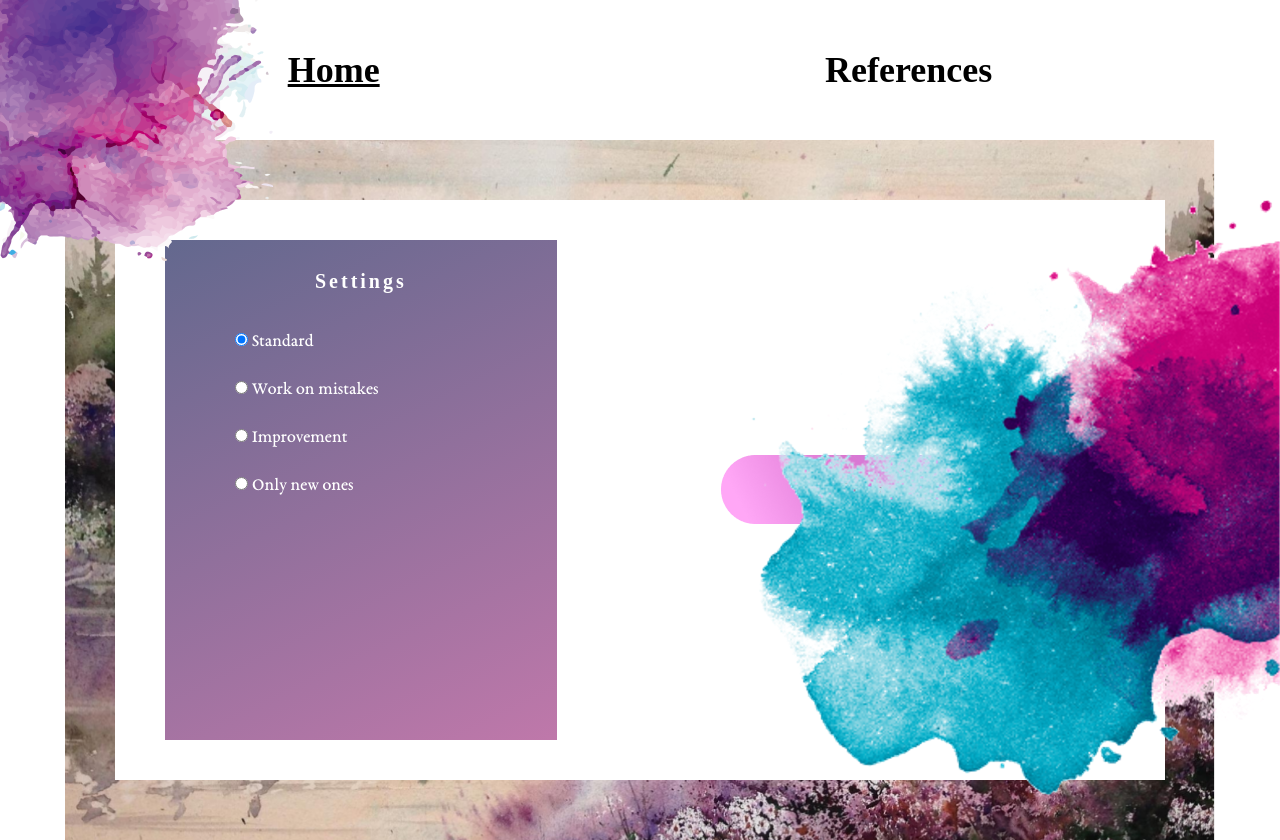
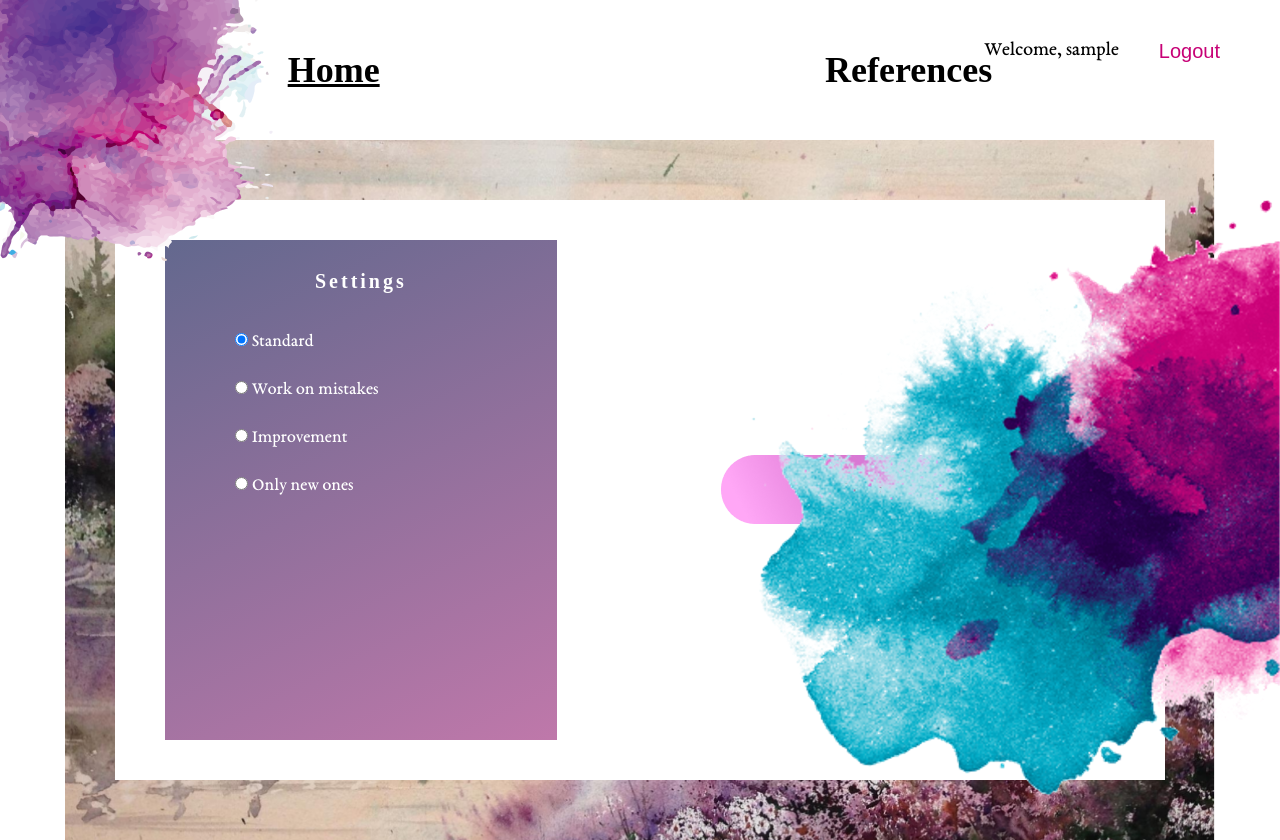
Before and after one commit to DaniilOlivo/artist-references, a Django app: page /references/ in a window 1280 px wide. Run offline with Django 5.2, Linux system fonts and the light colour scheme; the visitor is signed in with stand-in values (Sample User, id 1); some web fonts are replaced.

Commit message:
Add btn logout

```diff
--- a/artistReferences/settings.py
+++ b/artistReferences/settings.py
@@ -134,6 +134,7 @@ DEFAULT_AUTO_FIELD = 'django.db.models.BigAutoField'
 
 LOGIN_URL = '/auth/login'
 LOGIN_REDIRECT_URL = '/'
+LOGOUT_REDIRECT_URL = '/'
 
 class CustomFormRenderer(TemplatesSetting):
     form_template_name = "settings/form_snippet.html"
--- a/login/urls.py
+++ b/login/urls.py
@@ -1,7 +1,9 @@
 from django.urls import path
 from login.views import LoginPageView, RegisterPageView
+from django.contrib.auth.views import LogoutView
 
 urlpatterns = [
     path("login/", LoginPageView.as_view(), name="login"),
     path("register/", RegisterPageView.as_view(), name="register"),
+    path("logout/", LogoutView.as_view(), name="logout"),
 ]
--- a/static/css/layout.css
+++ b/static/css/layout.css
@@ -65,3 +65,25 @@ main {
 #active-section {
     display: none;
 }
+
+.auth-block {
+    font-size: 20px;
+    position: fixed;
+    top: 0;
+    right: 0;
+    padding: 2em 3em;
+    display: flex;
+    gap: 2em;
+}
+
+.auth-block__logout {
+    border: none;
+    font-size: 20px;
+    background-color: transparent;
+    color: #C70176;
+}
+
+.auth-block__logout:hover {
+    cursor: pointer;
+    text-decoration: underline;
+}
--- a/templates/layout.html
+++ b/templates/layout.html
@@ -27,5 +27,15 @@
     <img src="{% static "img/blot_1.png" %}" class="blot blot_top">
     <img src="{% static "img/blot_2.png" %}" class="blot blot_bottom">
 
+    {% if user.is_authenticated %}
+        <div class="auth-block">
+                Welcome, {{ user.get_username }}
+                <form action="{% url "logout" %}" method="post">
+                    {% csrf_token %}
+                    <input type="submit" value="Logout" class="auth-block__logout">
+                </form>
+        </div>
+    {% endif %}
+
     <script src="{% static "js/layout.js" %}"></script>
 {% endblock content %}
```
